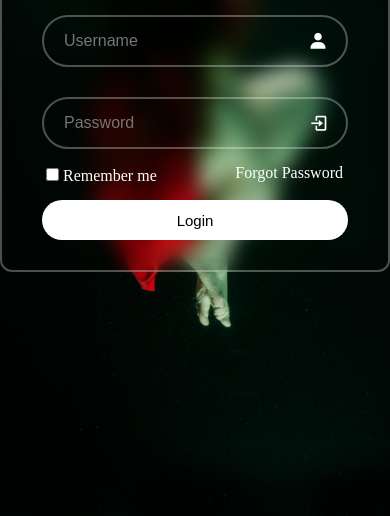
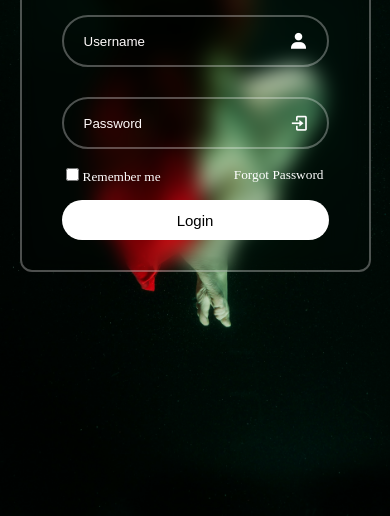
Before and after one commit to ozgunakcay1/Login-Page-Project, a plain HTML site: page index.html in a window 390 px wide. Shown: the part 328-844 px from the top of the page. Drawn offline with nearby package versions, Linux system fonts and the light colour scheme.

Commit message:
img klasor icine eklendi

```diff
--- a/style.css
+++ b/style.css
@@ -10,7 +10,7 @@ body{
     justify-content: center;
     align-items: center;
     min-height: 100vh;
-    background-image: url(2nd.jpg);
+    background-image: url(/img/2nd.jpg);
     background-repeat: no-repeat;
     background-size: cover;
     background-position: center 30%;
@@ -51,10 +51,11 @@ body{
     border: 2px solid rgba(255, 255, 255, .3);
     padding: 15px 45px 15px 20px;
 
+
 }
 
 .input-box input::placeholder{
-    color: #white;
+    color: rgb(255, 251, 251);
 }
 
 .input-box i{
@@ -112,3 +113,21 @@ body{
     ;
 
 }
+
+@media (max-width:440px){
+    .container{
+        width: 90% ;
+
+    }
+
+    .input-box input::placeholder{
+        font-size: smaller;
+
+}
+
+.container .remember-me{
+    font-size: smaller;
+    align-items: center;
+
+}
+}
```
Also changed, not shown: img/2nd.jpg (renamed from 2nd.jpg), 1 other file.
